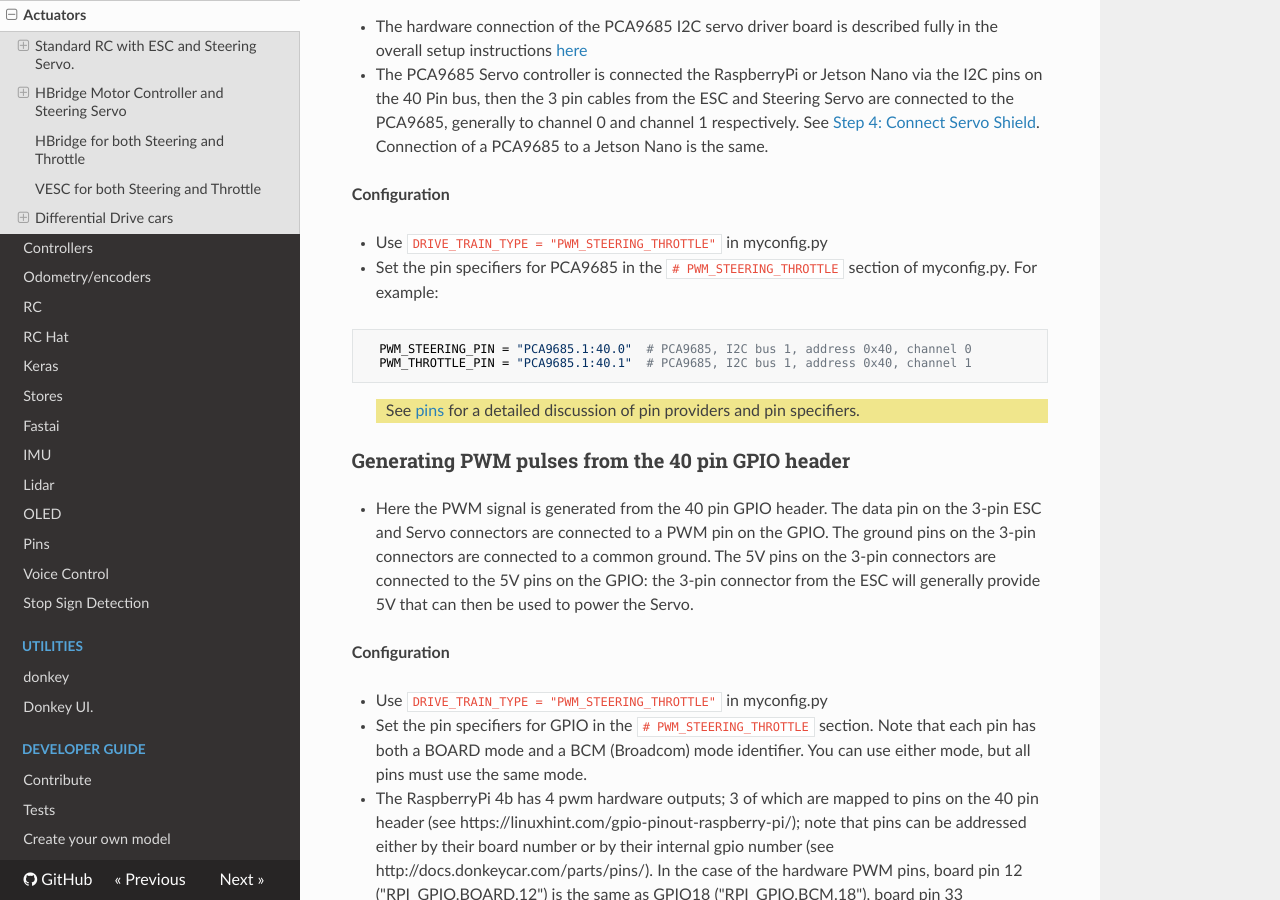
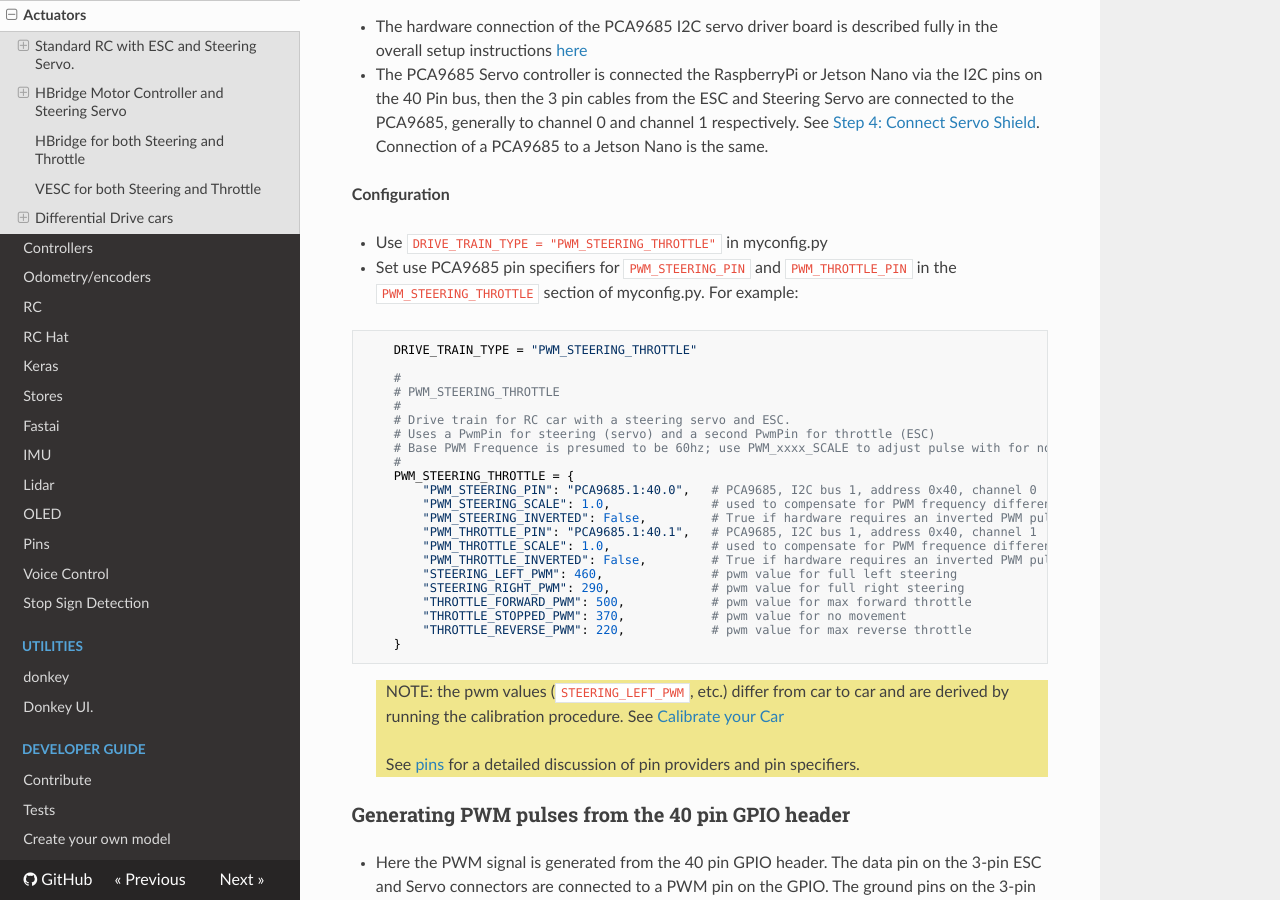
Before and after one commit to autorope/donkeydocs, an MkDocs documentation site: the page built from docs/parts/actuators.md, in a window 1280 px wide and 900 px high, scrolled down 2165 px. Built offline with MkDocs 1.6.1, drawn with Linux system fonts in a browser that asks for light colours; nearby versions of some CDN libraries; some of the changed text lies outside the part shown.

Commit message:
Update actuators.md
Add more detail to configuration in `Generating PWM pulses with a PCA9685 Servo controller`

````diff
--- a/docs/parts/actuators.md
+++ b/docs/parts/actuators.md
@@ -36,11 +36,35 @@ A standard RC car is equipped with a steering servo for steering the front wheel
 **Configuration**
 
 - Use `DRIVE_TRAIN_TYPE = "PWM_STEERING_THROTTLE"` in myconfig.py
-  - Set the pin specifiers for PCA9685 in the `# PWM_STEERING_THROTTLE` section of myconfig.py. For example:
+  - Set use PCA9685 pin specifiers for `PWM_STEERING_PIN` and `PWM_THROTTLE_PIN` in the `PWM_STEERING_THROTTLE` section of myconfig.py. For example:
+
 ```python
-  PWM_STEERING_PIN = "PCA9685.1:40.0"  # PCA9685, I2C bus 1, address 0x40, channel 0
-  PWM_THROTTLE_PIN = "PCA9685.1:40.1"  # PCA9685, I2C bus 1, address 0x40, channel 1
+    DRIVE_TRAIN_TYPE = "PWM_STEERING_THROTTLE"
+
+    #
+    # PWM_STEERING_THROTTLE
+    #
+    # Drive train for RC car with a steering servo and ESC.
+    # Uses a PwmPin for steering (servo) and a second PwmPin for throttle (ESC)
+    # Base PWM Frequence is presumed to be 60hz; use PWM_xxxx_SCALE to adjust pulse with for non-standard PWM frequencies
+    #
+    PWM_STEERING_THROTTLE = {
+        "PWM_STEERING_PIN": "PCA9685.1:40.0",   # PCA9685, I2C bus 1, address 0x40, channel 0
+        "PWM_STEERING_SCALE": 1.0,              # used to compensate for PWM frequency differents from 60hz; NOT for adjusting steering range
+        "PWM_STEERING_INVERTED": False,         # True if hardware requires an inverted PWM pulse
+        "PWM_THROTTLE_PIN": "PCA9685.1:40.1",   # PCA9685, I2C bus 1, address 0x40, channel 1
+        "PWM_THROTTLE_SCALE": 1.0,              # used to compensate for PWM frequence differences from 60hz; NOT for increasing/limiting speed
+        "PWM_THROTTLE_INVERTED": False,         # True if hardware requires an inverted PWM pulse
+        "STEERING_LEFT_PWM": 460,               # pwm value for full left steering
+        "STEERING_RIGHT_PWM": 290,              # pwm value for full right steering
+        "THROTTLE_FORWARD_PWM": 500,            # pwm value for max forward throttle
+        "THROTTLE_STOPPED_PWM": 370,            # pwm value for no movement
+        "THROTTLE_REVERSE_PWM": 220,            # pwm value for max reverse throttle
+    }
 ```
+
+> NOTE: the pwm values (`STEERING_LEFT_PWM`, etc.) differ from car to car and are derived by running the calibration procedure.  See [Calibrate your Car](http://docs.donkeycar.com/guide/calibrate/)
+
 > See [pins](pins.md) for a detailed discussion of pin providers and pin specifiers.
 
 ### Generating PWM pulses from the 40 pin GPIO header
@@ -76,6 +100,7 @@ A standard RC car is equipped with a steering servo for steering the front wheel
         "THROTTLE_REVERSE_PWM": 220,            # pwm value for max reverse throttle
     }
 ```
+> NOTE: the pwm values (`STEERING_LEFT_PWM`, etc.) differ from car to car and are derived by running the calibration procedure.  See [Calibrate your Car](http://docs.donkeycar.com/guide/calibrate/)
 
 > See [pins](pins.md) for a detailed discussion of pin providers and pin specifiers.
 
````
